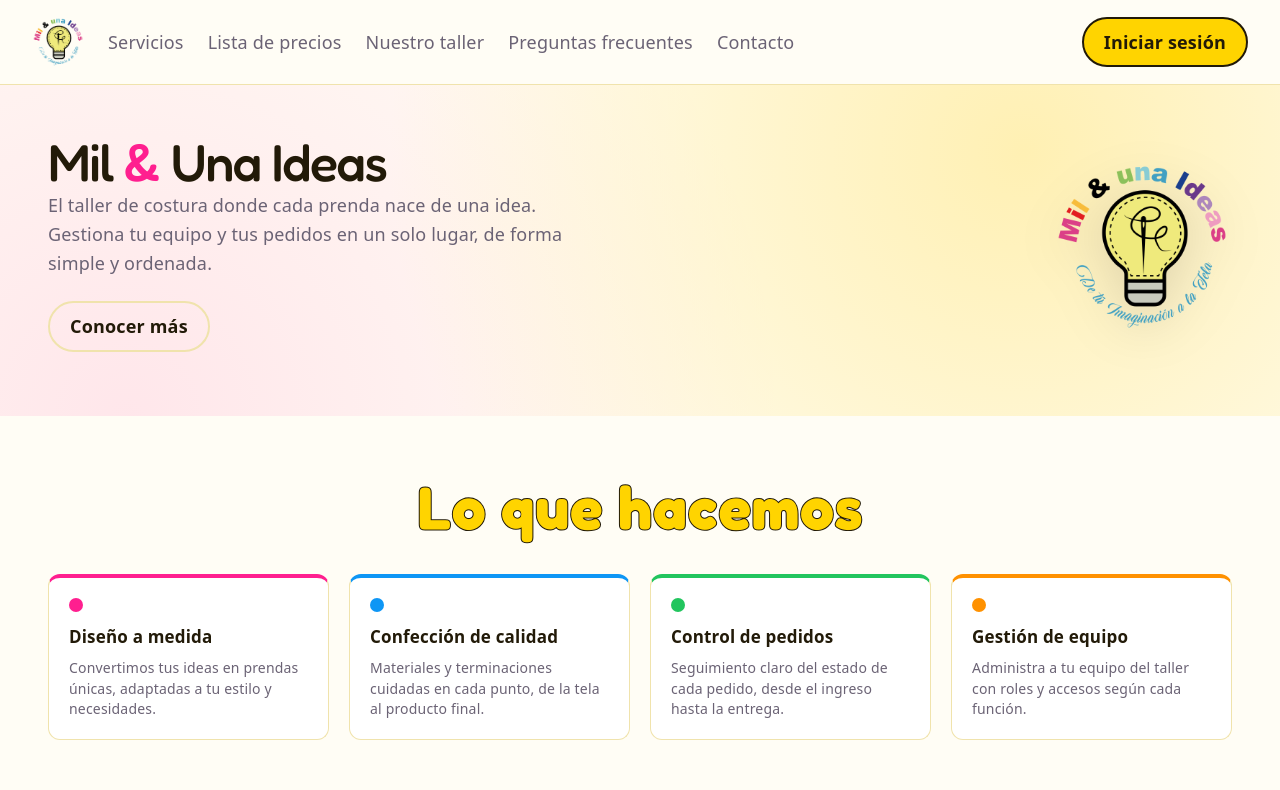
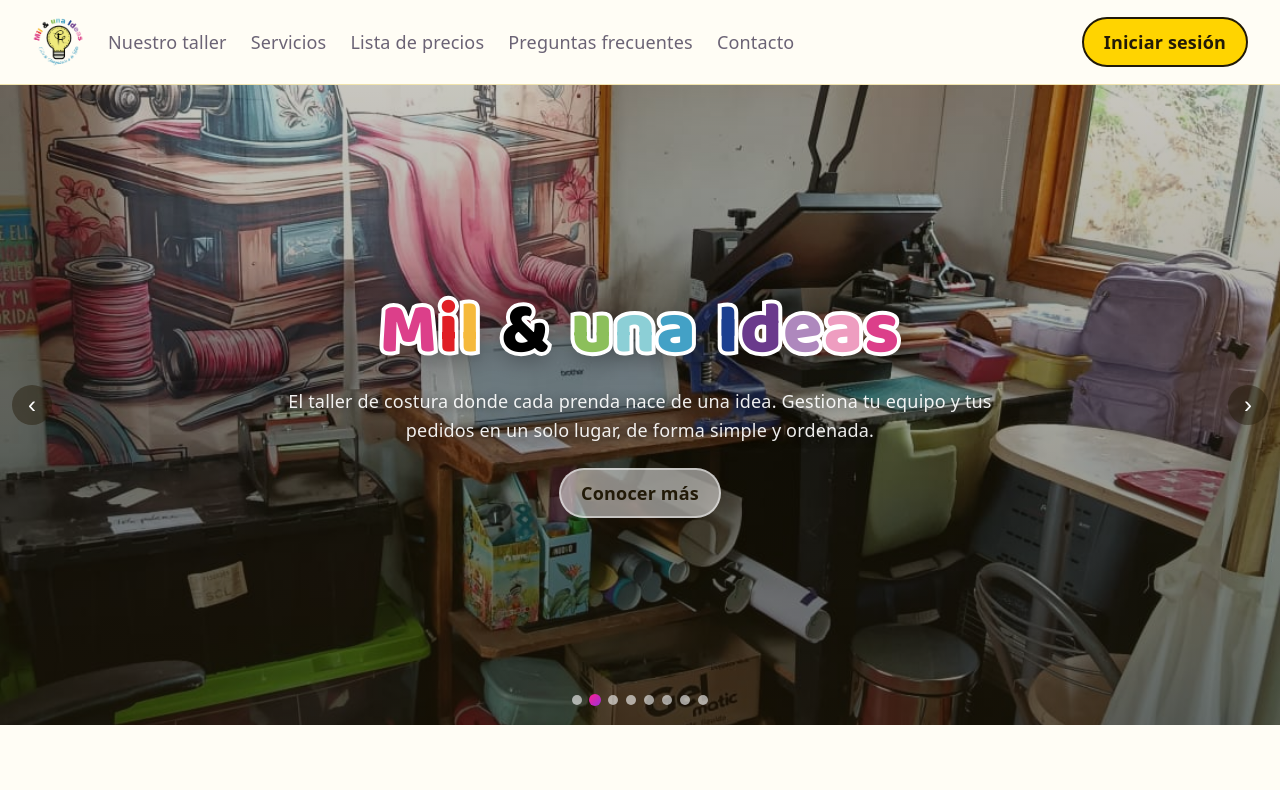
Before and after one commit to smaravena/Capstone_002D_Grupo_10, a React (Vite) app in the folder Fase 2/Evidencias Proyecto/myuit-proyecto/: page / in a window 1280 px wide. Shown: the top 790 px of the page. Built offline with nearby package versions, Linux system fonts and the light colour scheme; no server answers; the database is empty.

Commit message:
Ajustes de diseño

```diff
--- a/Fase 2/Evidencias Proyecto/myuit-proyecto/index.html
+++ b/Fase 2/Evidencias Proyecto/myuit-proyecto/index.html
@@ -7,7 +7,7 @@
     <link rel="preconnect" href="https://fonts.googleapis.com" />
     <link rel="preconnect" href="https://fonts.gstatic.com" crossorigin />
     <link
-      href="https://fonts.googleapis.com/css2?family=Baloo+2:wght@600;800&family=Fredoka:wght@500;600;700&family=Permanent+Marker&display=swap"
+      href="https://fonts.googleapis.com/css2?family=Baloo+2:wght@600;800&family=Fredoka:wght@500;600;700&family=Montserrat:wght@700;800&family=Permanent+Marker&display=swap"
       rel="stylesheet"
     />
     <title>Mil y Una Ideas</title>
--- a/Fase 2/Evidencias Proyecto/myuit-proyecto/src/App.css
+++ b/Fase 2/Evidencias Proyecto/myuit-proyecto/src/App.css
@@ -353,7 +353,10 @@
 
 .pedidos-header h1,
 .usuarios-header h1 {
-  font-family: 'Fredoka', var(--heading-display), cursive;
+  font-family: var(--heading-formal);
+  font-weight: 800;
+  text-transform: uppercase;
+  letter-spacing: 1px;
   color: var(--yellow);
   -webkit-text-stroke: 2px var(--ink);
   paint-order: stroke fill;
@@ -814,36 +817,41 @@
 }
 
 .landing-hero {
-  display: flex;
-  align-items: center;
-  justify-content: space-between;
-  gap: 40px;
-  padding: 64px 48px;
-  background:
-    radial-gradient(circle at 80% 20%, var(--yellow-soft), transparent 60%),
-    radial-gradient(circle at 10% 100%, var(--accent-bg), transparent 55%);
-
-  @media (max-width: 800px) {
-    flex-direction: column-reverse;
-    padding: 40px 24px;
-    text-align: center;
-  }
+  width: 100%;
 }
 
 .landing-hero-text {
-  max-width: 560px;
+  max-width: 720px;
+  text-align: center;
 }
 
 .landing-hero-text h1 {
   margin: 0 0 4px;
   font-family: 'Fredoka', var(--heading-display), cursive;
-  font-weight: 500;
-  font-size: 52px;
-  color: var(--text-h);
+  font-weight: 600;
+  font-size: 72px;
+  color: #fff;
+  text-shadow: 0 4px 18px rgba(0, 0, 0, 0.45);
+
+  @media (max-width: 800px) {
+    font-size: 44px;
+  }
 }
 
-.landing-hero-text h1 .amp {
-  color: var(--accent);
+.landing-hero-text .hero-title-logo {
+  font-family: var(--heading-display);
+  font-weight: 800;
+  letter-spacing: 1px;
+  line-height: 1.1;
+  text-shadow: none;
+  -webkit-text-stroke: 8px #fff;
+  paint-order: stroke fill;
+  filter: drop-shadow(0 4px 12px rgba(0, 0, 0, 0.35));
+}
+
+.hero-title-word {
+  display: inline-block;
+  margin: 0 0.14em;
 }
 
 .landing-tagline {
@@ -861,18 +869,27 @@
   line-height: 1.6;
 }
 
+.landing-hero .landing-description {
+  color: rgba(255, 255, 255, 0.92);
+  text-shadow: 0 2px 8px rgba(0, 0, 0, 0.5);
+}
+
 .landing-hero-actions {
   display: flex;
   gap: 16px;
-
-  @media (max-width: 800px) {
-    justify-content: center;
-  }
+  justify-content: center;
 }
 
-.landing-hero-logo {
-  flex-shrink: 0;
-  filter: drop-shadow(0 12px 24px rgba(0, 0, 0, 0.12));
+.landing-hero .btn-secondary {
+  background: rgba(255, 255, 255, 0.5);
+  border-color: rgba(255, 255, 255, 0.5);
+  color: var(--ink);
+}
+
+.landing-hero .btn-secondary:hover {
+  background: rgba(255, 255, 255, 0.75);
+  border-color: rgba(255, 255, 255, 0.75);
+  color: var(--accent);
 }
 
 .landing-features {
@@ -945,17 +962,21 @@
 }
 
 .precios-title-marker {
-  font-family: 'Fredoka', var(--heading-display), cursive;
-  font-weight: 700;
-  font-size: 60px;
-  letter-spacing: 1px;
+  font-family: var(--heading-formal);
+  font-weight: 800;
+  font-size: 52px;
+  letter-spacing: 2px;
+  text-transform: uppercase;
   color: var(--accent);
+
+  @media (max-width: 560px) {
+    font-size: 34px;
+  }
   -webkit-text-stroke: 2px var(--ink);
   paint-order: stroke fill;
 }
 
-.landing-features .precios-title-marker,
-.landing-gallery .precios-title-marker {
+.landing-features .precios-title-marker {
   color: var(--yellow);
 }
 
@@ -1073,20 +1094,6 @@
   margin-left: auto;
 }
 
-.landing-gallery {
-  padding: 56px 48px;
-  text-align: center;
-
-  @media (max-width: 800px) {
-    padding: 40px 24px;
-  }
-}
-
-.gallery-subtitle {
-  color: var(--text);
-  margin-bottom: 24px;
-}
-
 .carousel {
   max-width: 820px;
   margin: 0 auto;
@@ -1166,6 +1173,50 @@
 .carousel-dot.active {
   background: var(--accent-gradient);
   transform: scale(1.2);
+}
+
+.carousel-overlay {
+  position: absolute;
+  inset: 0;
+  display: flex;
+  align-items: center;
+  justify-content: center;
+  padding: 24px 72px;
+  background: linear-gradient(180deg, rgba(34, 26, 8, 0.25) 0%, rgba(34, 26, 8, 0.55) 100%);
+
+  @media (max-width: 560px) {
+    padding: 24px 56px;
+  }
+}
+
+/* Variante hero: ocupa todo el ancho de la página */
+.carousel-hero {
+  max-width: none;
+  position: relative;
+}
+
+.carousel-hero .carousel-viewport {
+  border-radius: 0;
+  box-shadow: none;
+  aspect-ratio: auto;
+  height: min(80vh, 720px);
+  min-height: 420px;
+}
+
+.carousel-hero .carousel-arrow {
+  z-index: 1;
+}
+
+.carousel-hero .carousel-dots {
+  position: absolute;
+  left: 0;
+  right: 0;
+  bottom: 20px;
+  margin: 0;
+}
+
+.carousel-hero .carousel-dot:not(.active) {
+  background: rgba(255, 255, 255, 0.6);
 }
 
 .landing-faq {
--- a/Fase 2/Evidencias Proyecto/myuit-proyecto/src/components/Carousel.jsx
+++ b/Fase 2/Evidencias Proyecto/myuit-proyecto/src/components/Carousel.jsx
@@ -1,6 +1,6 @@
 import { useCallback, useEffect, useRef, useState } from 'react'
 
-export default function Carousel({ images, interval = 4000 }) {
+export default function Carousel({ images, interval = 4000, className = '', children }) {
   const [index, setIndex] = useState(0)
   const timerRef = useRef(null)
 
@@ -22,13 +22,15 @@ export default function Carousel({ images, interval = 4000 }) {
   }, [images.length, interval])
 
   return (
-    <div className="carousel">
+    <div className={`carousel ${className}`}>
       <div className="carousel-viewport">
         <div className="carousel-track" style={{ transform: `translateX(-${index * 100}%)` }}>
           {images.map((src, i) => (
             <img key={src} src={src} alt={`Taller Mil y Una Ideas ${i + 1}`} className="carousel-slide" />
           ))}
         </div>
+
+        {children && <div className="carousel-overlay">{children}</div>}
 
         <button type="button" className="carousel-arrow carousel-arrow-prev" onClick={goPrev} aria-label="Foto anterior">
           ‹
--- a/Fase 2/Evidencias Proyecto/myuit-proyecto/src/index.css
+++ b/Fase 2/Evidencias Proyecto/myuit-proyecto/src/index.css
@@ -30,6 +30,7 @@
   --sans: system-ui, 'Segoe UI', Roboto, sans-serif;
   --heading: system-ui, 'Segoe UI', Roboto, sans-serif;
   --heading-display: 'Baloo 2', var(--heading);
+  --heading-formal: 'Montserrat', var(--heading);
   --mono: ui-monospace, Consolas, monospace;
 
   font: 18px/145% var(--sans);
--- a/Fase 2/Evidencias Proyecto/myuit-proyecto/src/pages/Landing.jsx
+++ b/Fase 2/Evidencias Proyecto/myuit-proyecto/src/pages/Landing.jsx
@@ -24,6 +24,14 @@ const FOTOS_TALLER = [
   fotoTaller6,
   fotoTaller7,
   fotoTaller8,
+]
+
+// Colores por letra, tomados del logo
+const TITULO_LOGO = [
+  [['M', '#dc3f8a'], ['i', '#e01f25'], ['l', '#f5b93c']],
+  [['&', '#000000']],
+  [['u', '#8cbf5b'], ['n', '#8ccfd6'], ['a', '#43a1c6']],
+  [['I', '#1c3f8f'], ['d', '#6a3a8c'], ['e', '#ae88bd'], ['a', '#ee9dc0'], ['s', '#dc3f8a']],
 ]
 
 const FEATURES = [
@@ -122,9 +130,9 @@ export default function Landing() {
           <Logo size={52} />
         </Link>
         <nav className="landing-nav">
+          <a href="#taller">Nuestro taller</a>
           <a href="#servicios">Servicios</a>
           <a href="#precios">Lista de precios</a>
-          <a href="#taller">Nuestro taller</a>
           <a href="#faq">Preguntas frecuentes</a>
           <a href="#contacto">Contacto</a>
         </nav>
@@ -133,10 +141,19 @@ export default function Landing() {
         </Link>
       </header>
 
-      <section className="landing-hero">
+      <section id="taller" className="landing-hero">
+        <Carousel images={FOTOS_TALLER} className="carousel-hero">
           <div className="landing-hero-text">
-          <h1>
-            Mil <span className="amp">&amp;</span> Una Ideas
+            <h1 className="hero-title-logo" aria-label="Mil & una Ideas">
+              {TITULO_LOGO.map((palabra, i) => (
+                <span className="hero-title-word" key={i} aria-hidden="true">
+                  {palabra.map(([letra, color], j) => (
+                    <span key={j} style={{ color }}>
+                      {letra}
+                    </span>
+                  ))}
+                </span>
+              ))}
             </h1>
             <p className="landing-description">
               El taller de costura donde cada prenda nace de una idea. Gestiona tu equipo y tus pedidos en un
@@ -148,9 +165,7 @@ export default function Landing() {
               </a>
             </div>
           </div>
-        <div className="landing-hero-logo">
-          <Logo size={180} />
-        </div>
+        </Carousel>
       </section>
 
       <section id="servicios" className="landing-features">
@@ -202,12 +217,6 @@ export default function Landing() {
         )}
       </section>
 
-      <section id="taller" className="landing-gallery">
-        <h2 className="precios-title-marker">Nuestro taller</h2>
-        <p className="gallery-subtitle">Un vistazo al espacio donde cobran vida las prendas.</p>
-        <Carousel images={FOTOS_TALLER} />
-      </section>
-
       <section id="faq" className="landing-faq">
         <h2>Preguntas frecuentes</h2>
         <div className="faq-list">
```
Lines whose indentation alone changed are shown as unchanged.
